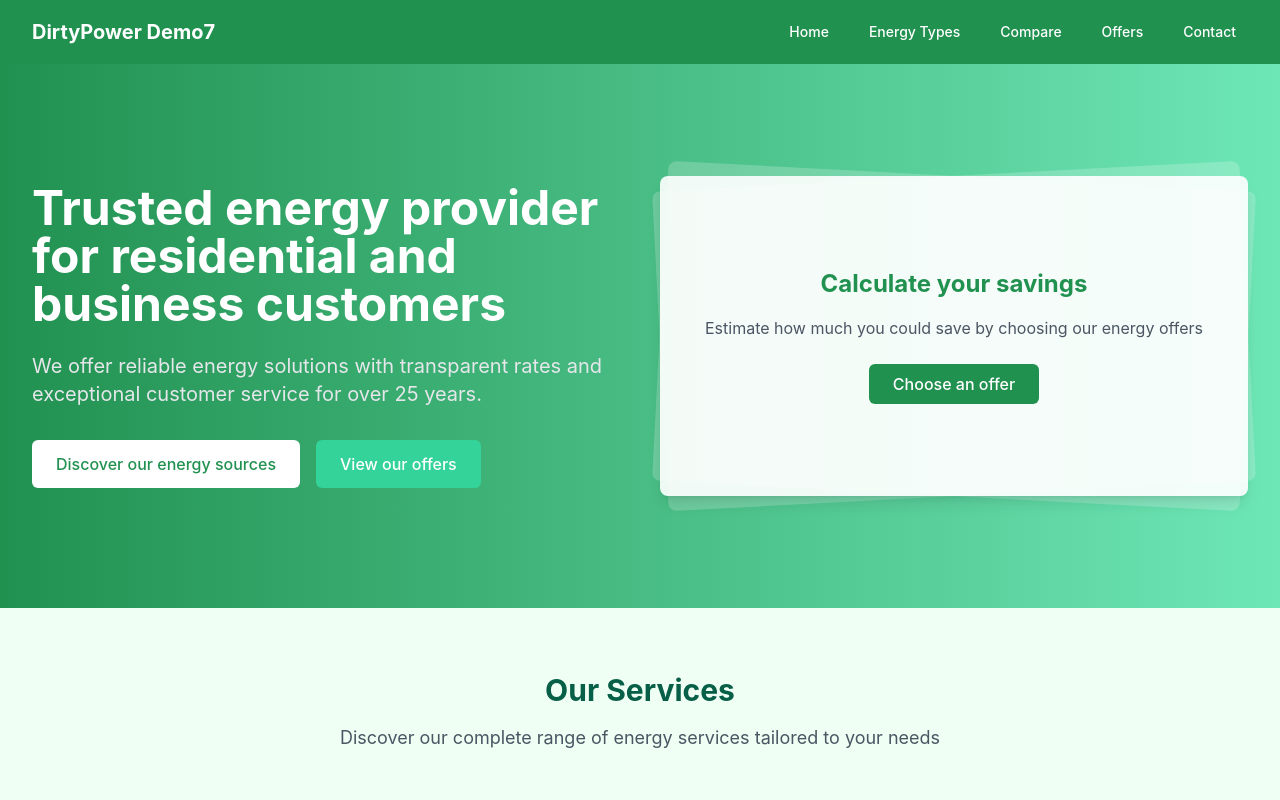
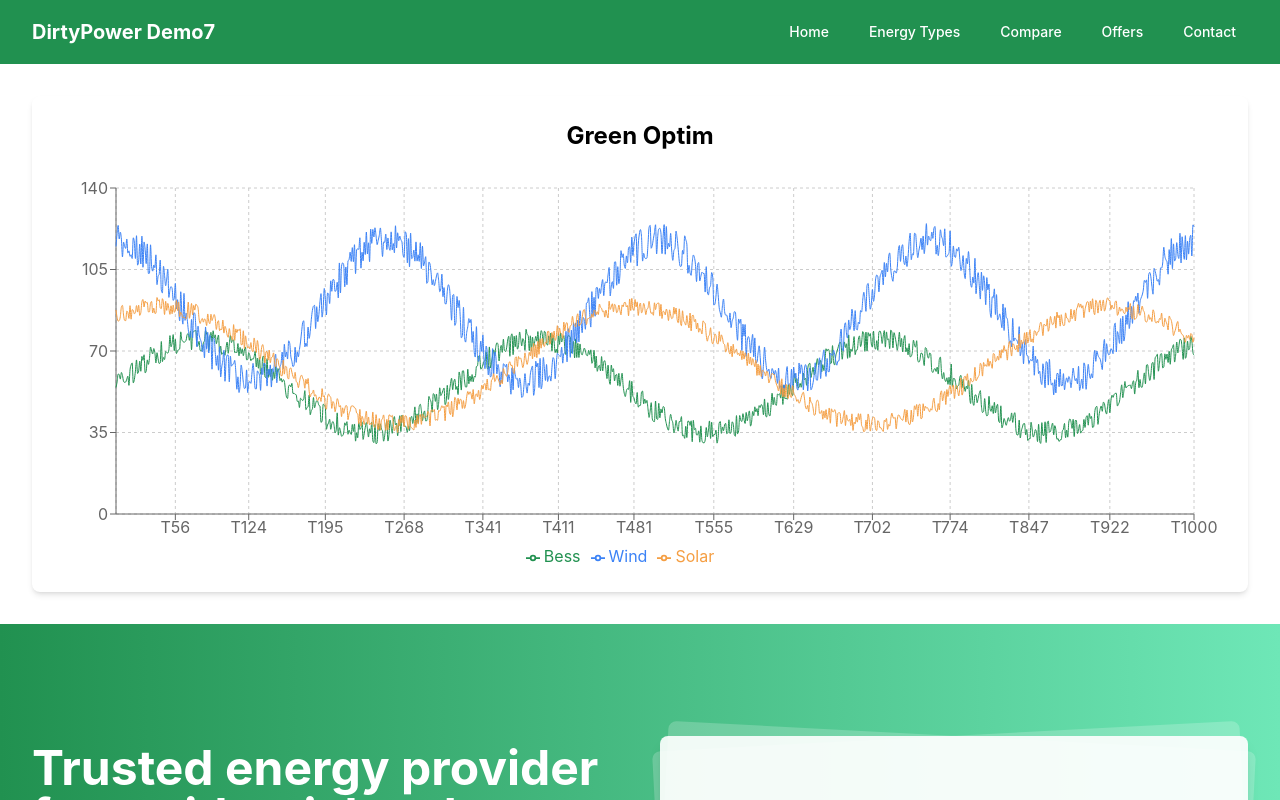
Before and after one commit to engie-codespace/demo7-dirty-power, a React (Create React App) app: page / in a window 1280 px wide. Shown: the top 800 px of the page. Built offline with nearby package versions, Linux system fonts and the light colour scheme.

Commit message:
Add Green Optim time series chart to homepage

```diff
--- a/package.json
+++ b/package.json
@@ -17,6 +17,7 @@
     "react-dom": "^19.1.0",
     "react-router-dom": "^7.6.1",
     "react-scripts": "5.0.1",
+    "recharts": "^2.15.3",
     "typescript": "^4.9.5",
     "web-vitals": "^2.1.4"
   },
--- /dev/null
+++ b/src/components/TimeSeriesChart.tsx
@@ -0,0 +1,50 @@
+import React from 'react';
+import {
+  LineChart,
+  Line,
+  XAxis,
+  YAxis,
+  CartesianGrid,
+  Tooltip,
+  Legend,
+  ResponsiveContainer
+} from 'recharts';
+
+/**
+ * TimeSeriesChartProps interface
+ * Defines the props for the TimeSeriesChart component.
+ */
+interface TimeSeriesChartProps {
+  data: Array<{
+    name: string;
+    Bess: number;
+    Wind: number;
+    Solar: number;
+  }>;
+}
+
+/**
+ * TimeSeriesChart Component
+ * Renders a time series line chart with Bess, Wind, and Solar curves.
+ */
+const TimeSeriesChart: React.FC<TimeSeriesChartProps> = ({ data }) => {
+  return (
+    <div className="bg-white p-6 rounded-lg shadow-md">
+      <h2 className="text-2xl font-bold mb-4 text-center">Green Optim</h2>
+      <ResponsiveContainer width="100%" height={400}>
+        <LineChart data={data} margin={{ top: 20, right: 30, left: 0, bottom: 0 }}>
+          <CartesianGrid strokeDasharray="3 3" />
+          <XAxis dataKey="name" minTickGap={40} />
+          <YAxis />
+          <Tooltip />
+          <Legend />
+          <Line type="monotone" dataKey="Bess" stroke="#219150" dot={false} />
+          <Line type="monotone" dataKey="Wind" stroke="#3b82f6" dot={false} />
+          <Line type="monotone" dataKey="Solar" stroke="#f59e42" dot={false} />
+        </LineChart>
+      </ResponsiveContainer>
+    </div>
+  );
+};
+
+export default TimeSeriesChart;
--- /dev/null
+++ b/src/data/generateTimeSeriesData.ts
@@ -0,0 +1,13 @@
+// Utility to generate 1000 time series points for Bess, Wind, and Solar
+export function generateTimeSeriesData(): Array<{ name: string; Bess: number; Wind: number; Solar: number }> {
+  const data = [];
+  for (let i = 0; i < 1000; i++) {
+    data.push({
+      name: `T${i + 1}`,
+      Bess: 50 + 20 * Math.sin(i / 50) + Math.random() * 10,
+      Wind: 80 + 30 * Math.cos(i / 40) + Math.random() * 15,
+      Solar: 60 + 25 * Math.sin(i / 70 + 1) + Math.random() * 8
+    });
+  }
+  return data;
+}
--- a/src/pages/HomePage.tsx
+++ b/src/pages/HomePage.tsx
@@ -1,10 +1,18 @@
 import React from 'react';
 import { Link } from 'react-router-dom';
 import Hero from '../components/Hero';
+import TimeSeriesChart from '../components/TimeSeriesChart';
+import { generateTimeSeriesData } from '../data/generateTimeSeriesData';
 
 const HomePage: React.FC = () => {
   return (
     <div>
+      {/* Time Series Chart at the top */}
+      <div className="py-8 bg-white">
+        <div className="max-w-7xl mx-auto px-4 sm:px-6 lg:px-8">
+          <TimeSeriesChart data={generateTimeSeriesData()} />
+        </div>
+      </div>
       <Hero />
 
       {/* Our Services Section */}
```
Also changed, not shown: 1 other file (tests, documents, lock files or other folders).
